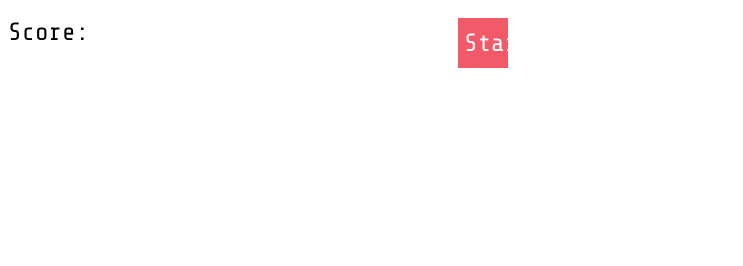
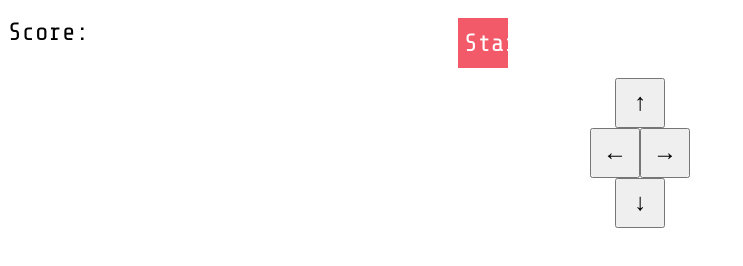
Before and after one commit to zalo1490/Snake, a plain HTML site: page index.html in a window 1280 px wide. Shown: the whole page, without its empty margins (0-743 px from the left). Drawn offline with nearby package versions, Linux system fonts and the light colour scheme.

Commit message:
Update index.html

```diff
--- a/index.html
+++ b/index.html
@@ -18,5 +18,13 @@
         <button id="start">Start</button>
     </div>
     <div id="gameOver">Game Over</div>
+        <div id="controls">
+    <button id="up">↑</button>
+    <div>
+        <button id="left">←</button>
+        <button id="right">→</button>
+    </div>
+    <button id="down">↓</button>
+</div>
 </body>
 </html>
```
